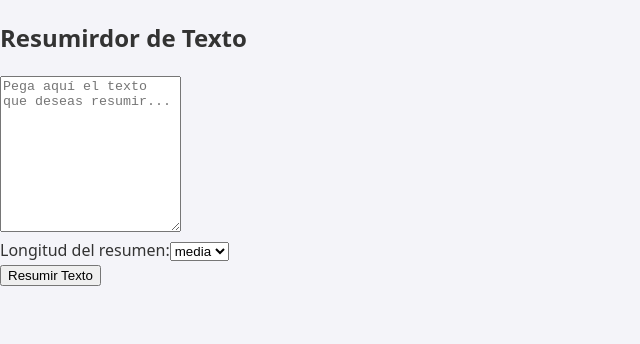
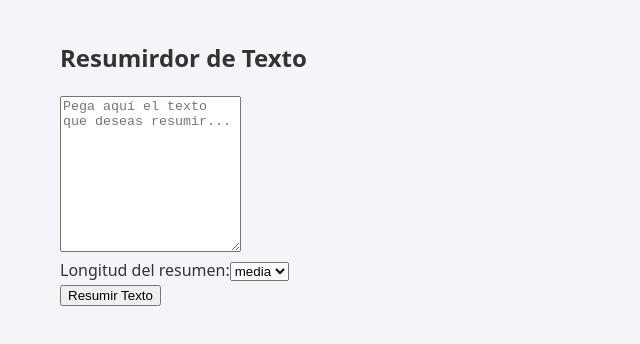
Before and after one commit to OsOsorioP/Orzalia, a React (Vite) app: page / in a window 1280 px wide. Shown: the top 344 px of the page, without its empty margins (0-640 px from the left). Built offline with nearby package versions, Linux system fonts and the light colour scheme; no server answers.

Commit message:
Add className to main element in App component for styling

```diff
--- a/src/App.jsx
+++ b/src/App.jsx
@@ -3,7 +3,7 @@ import SummarizerTool from "./components/features/summarizer/SumarizerTool";
 
 function App() {
   return (
-    <main>
+    <main className="app-container">
       <SummarizerTool />
     </main>
   );
```
